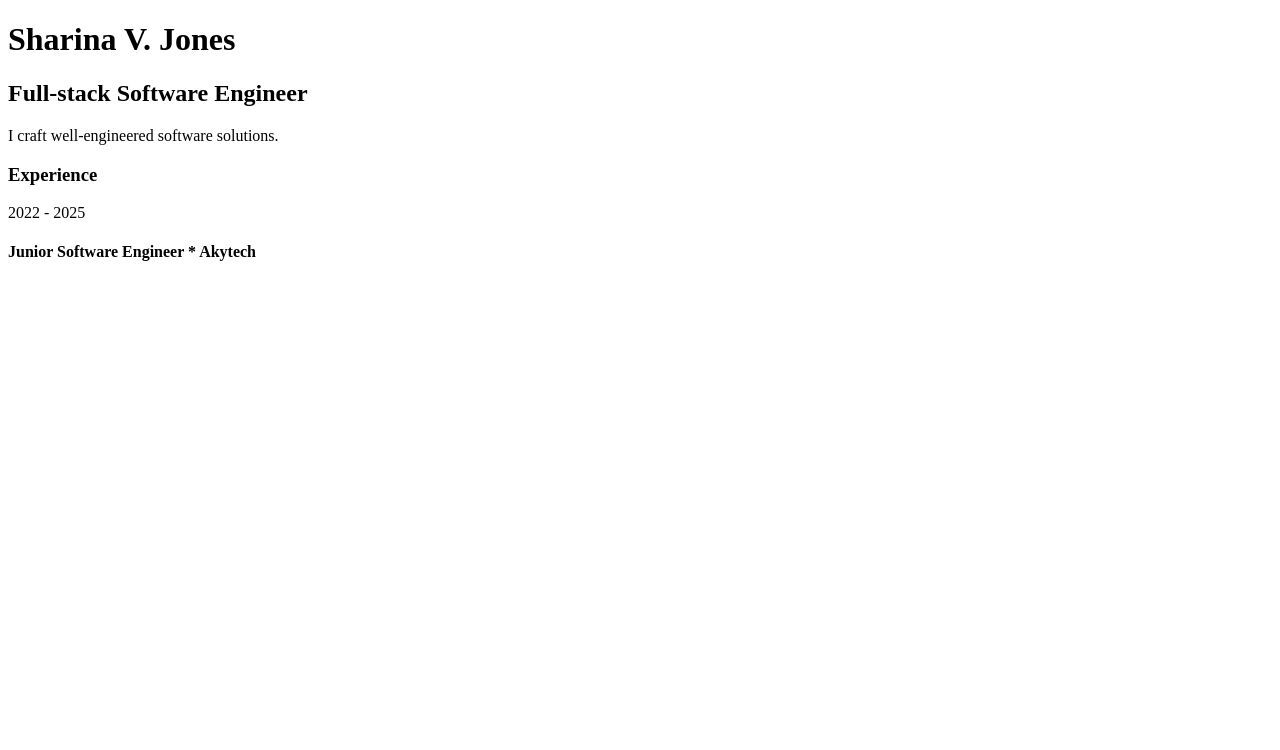
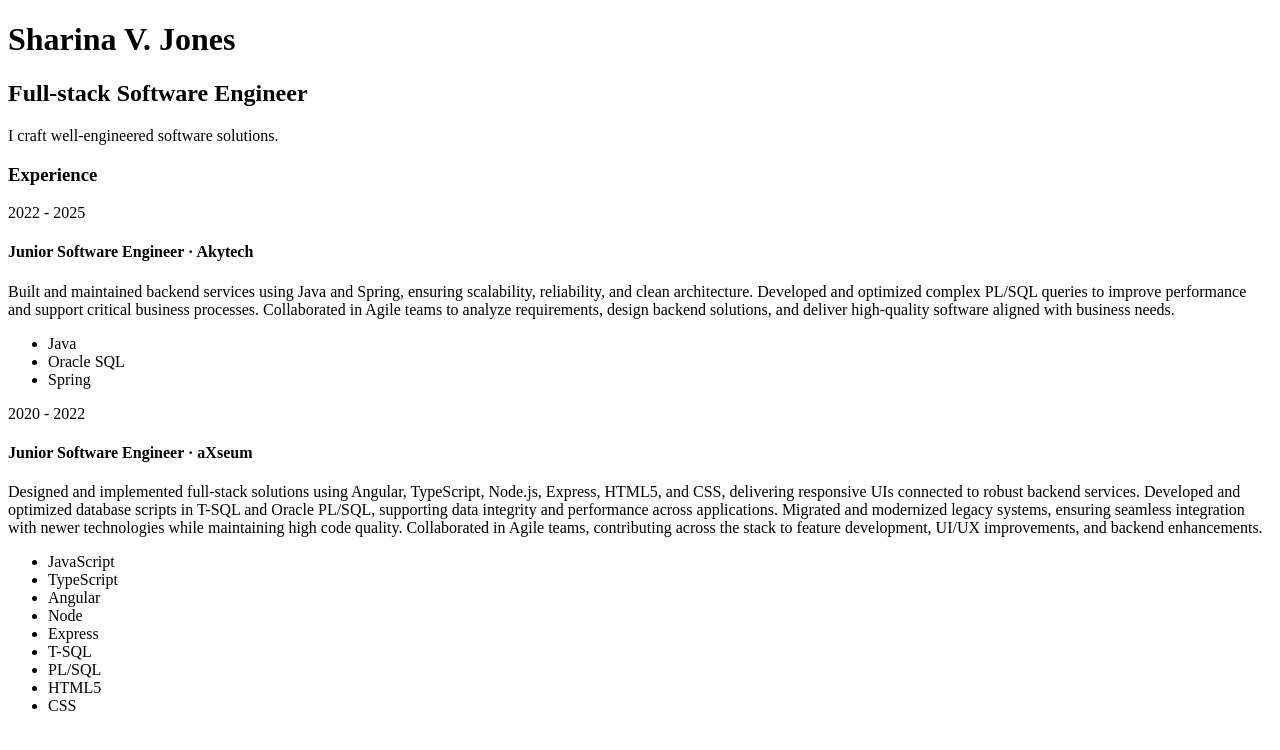
Before and after one commit to SharinaCodes/portfolio, a plain HTML site: page index.html in a window 1280 px wide. Drawn offline with Linux system fonts and the light colour scheme.

Commit message:
skeleton

```diff
--- a/index.html
+++ b/index.html
@@ -1,24 +1,62 @@
 <!DOCTYPE html>
 <html lang="en">
   <head>
-    <meta charset="UTF-8">
-    <meta name="viewport" content="width=device-width, initial-scale=1.0">
-    <title>Sharina V. Jones | Pragmatic Polyglot Engineer</title>
+    <meta charset="UTF-8" />
+    <meta name="viewport" content="width=device-width, initial-scale=1.0" />
+    <title>Sharina V. Jones | Pragmatic Polyglot Programmer</title>
   </head>
   <body>
     <h1>Sharina V. Jones</h1>
     <h2>Full-stack Software Engineer</h2>
-    <p class="intro">I craft well-engineered software solutions. </p>
+    <p class="intro">I craft well-engineered software solutions.</p>
 
     <h3>Experience</h3>
     <div class="card experience">
       <div class="dates">2022 - 2025</div>
       <div class="role">
-            <h4>Junior Software Engineer * Akytech</h4>
-            <p class="tasks"></p>
+        <h4>Junior Software Engineer &#183; Akytech</h4>
+        <p class="tasks">
+          Built and maintained backend services using Java and Spring, ensuring
+          scalability, reliability, and clean architecture. Developed and
+          optimized complex PL/SQL queries to improve performance and support
+          critical business processes. Collaborated in Agile teams to analyze
+          requirements, design backend solutions, and deliver high-quality
+          software aligned with business needs.
+        </p>
+        <ul class="skill-tags">
+          <li>Java</li>
+          <li>Oracle SQL</li>
+          <li>Spring</li>
+        </ul>
       </div>
-
     </div>
-
+    <div class="card experience">
+      <div class="dates">2020 - 2022</div>
+      <div class="role">
+        <h4>Junior Software Engineer &#183; aXseum</h4>
+        <p class="tasks">
+          Designed and implemented full-stack solutions using Angular,
+          TypeScript, Node.js, Express, HTML5, and CSS, delivering responsive
+          UIs connected to robust backend services. Developed and optimized
+          database scripts in T-SQL and Oracle PL/SQL, supporting data integrity
+          and performance across applications. Migrated and modernized legacy
+          systems, ensuring seamless integration with newer technologies while
+          maintaining high code quality. Collaborated in Agile teams,
+          contributing across the stack to feature development, UI/UX
+          improvements, and backend enhancements.
+        </p>
+        <ul class="skill-tags">
+          <li>JavaScript</li>
+          <li>TypeScript</li>
+          <li>Angular</li>
+          <li>Node</li>
+          <li>Express</li>
+          <li>T-SQL</li>
+          <li>PL/SQL</li>
+          <li>HTML5</li>
+          <li>CSS</li>
+        </ul>
+      </div>
+    </div>
   </body>
 </html>
```
Lines whose indentation alone changed are shown as unchanged.
